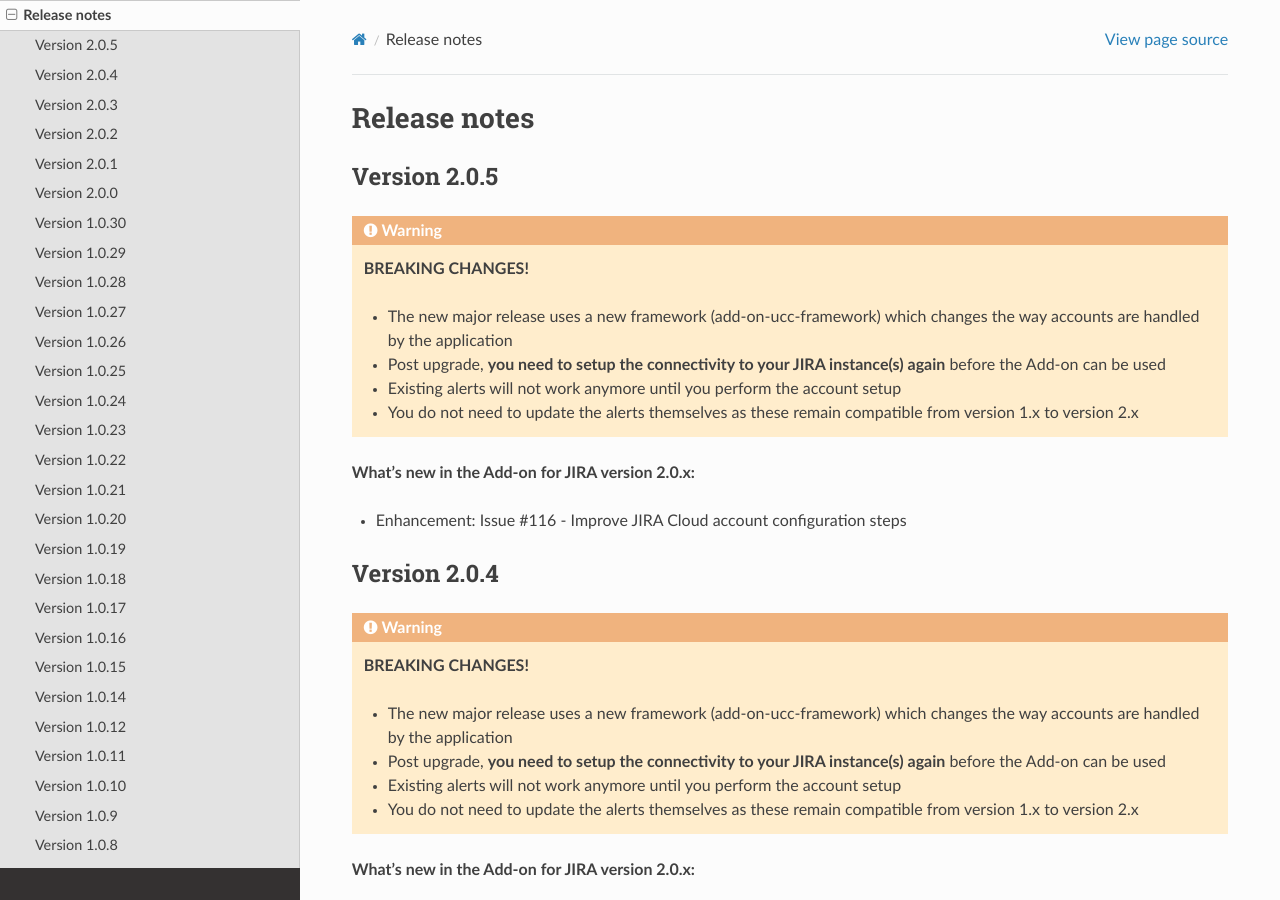
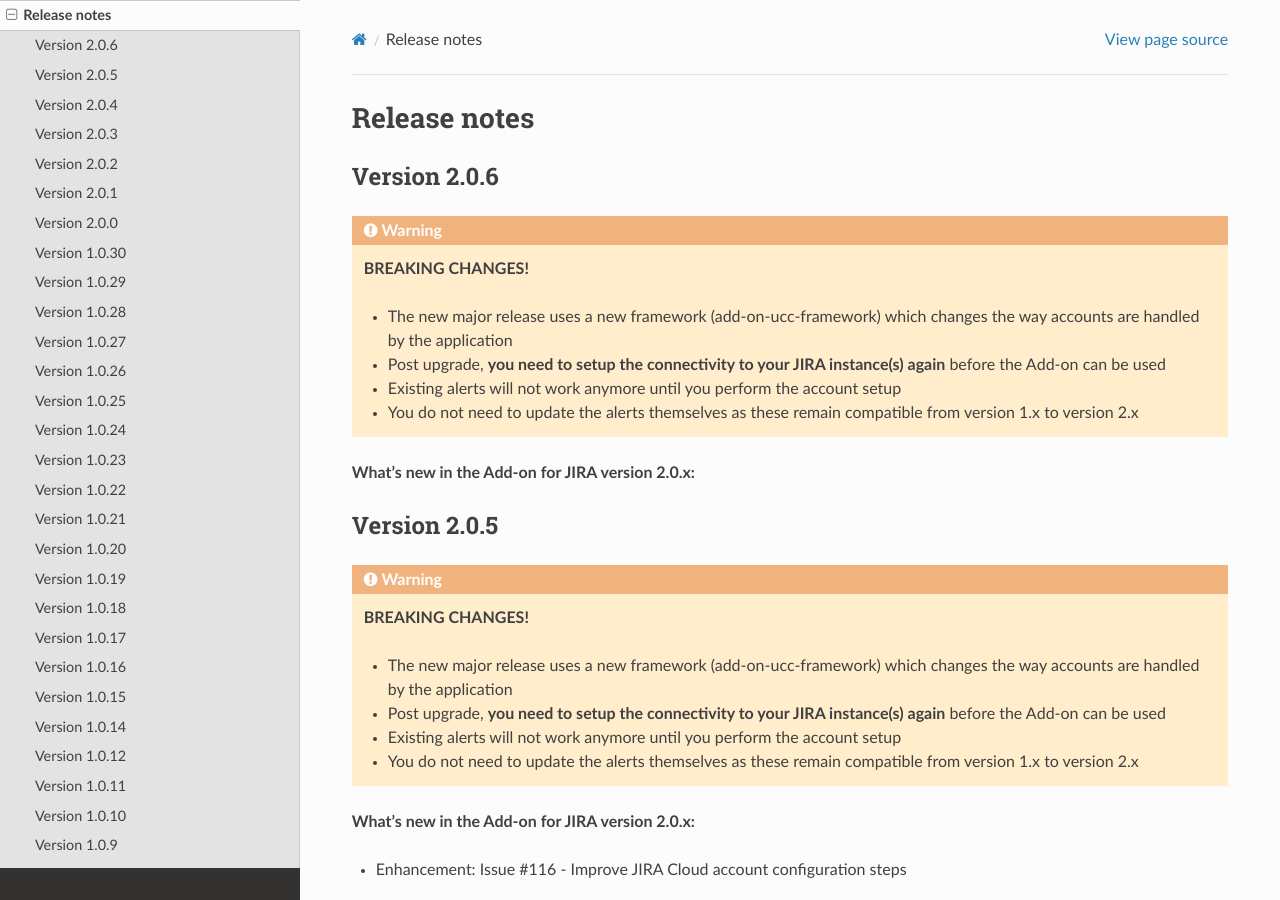
Before and after one commit to guilhemmarchand/TA-jira-service-desk-simple-addon, a Sphinx documentation site: the page built from docs/releasenotes.rst, in a window 1280 px wide and 900 px high. Built offline with Sphinx 7.4.7 and the Read the Docs theme 2.0.0, drawn with Linux system fonts in a browser that asks for light colours.

Commit message:
Init 2.0.6

```diff
--- a/docs/releasenotes.rst
+++ b/docs/releasenotes.rst
@@ -1,5 +1,17 @@
 Release notes
 #############
+
+Version 2.0.6
+=============
+
+.. warning:: **BREAKING CHANGES!**
+
+    - The new major release uses a new framework (add-on-ucc-framework) which changes the way accounts are handled by the application
+    - Post upgrade, **you need to setup the connectivity to your JIRA instance(s) again** before the Add-on can be used
+    - Existing alerts will not work anymore until you perform the account setup
+    - You do not need to update the alerts themselves as these remain compatible from version 1.x to version 2.x
+
+**What's new in the Add-on for JIRA version 2.0.x:**
 
 Version 2.0.5
 =============
```
Also changed, not shown: 1 other file.
